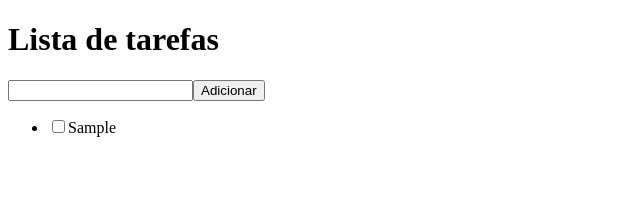
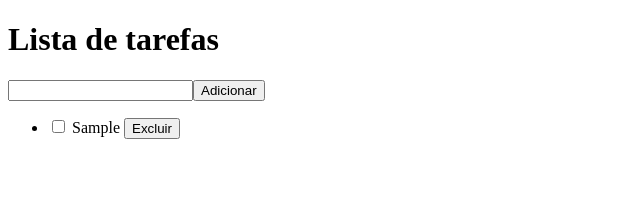
Before and after one commit to fernandoortolan/lista-de-tarefas-react, a React (Vite) app: page / in a window 1280 px wide. Both pictures are taken after typing "Sample" into the empty fields and a click on the button "Adicionar". Shown: the top 207 px of the page, without its empty margins (0-640 px from the left). Built offline with nearby package versions, Linux system fonts and the light colour scheme.

Commit message:
feat: cria componente DeleteTaskButton e integra à ToDoList

```diff
--- a/src/App.jsx
+++ b/src/App.jsx
@@ -14,11 +14,16 @@ function Checkbox() {
   );
 }
 
+function DeleteTaskButton() {
+  return (
+    <button>Excluir</button>
+  );
+}
+
 function ToDoList({ list }) {
   const listItems = list.map(item =>
     <li key={item.id}>
-      <Checkbox />
-      {item.task}
+      <Checkbox /> {item.task} <DeleteTaskButton />
     </li>
   );
 
```
